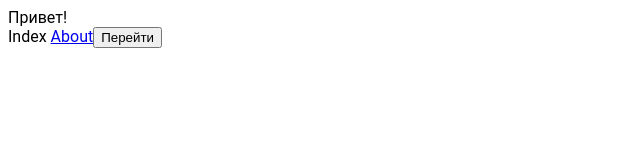
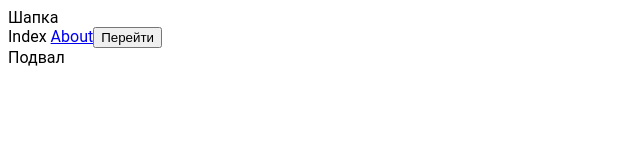
Before and after one commit to AlariCode/23-nuxt-app, a Nuxt app: page / in a window 1280 px wide. Shown: the top 160 px of the page, without its empty margins (0-640 px from the left). Built offline with nearby package versions, Linux system fonts and the light colour scheme.

Commit message:
Default Layout

```diff
--- a/app.vue
+++ b/app.vue
@@ -3,8 +3,7 @@ import "~/assets/styles/main.css";
 </script>
 
 <template>
-  <div>
-    Привет!
+  <NuxtLayout>
     <NuxtPage />
-  </div>
+  </NuxtLayout>
 </template>
--- /dev/null
+++ b/layouts/default.vue
@@ -0,0 +1,7 @@
+<template>
+  <div>
+    <div>Шапка</div>
+    <slot />
+    <div>Подвал</div>
+  </div>
+</template>
```
